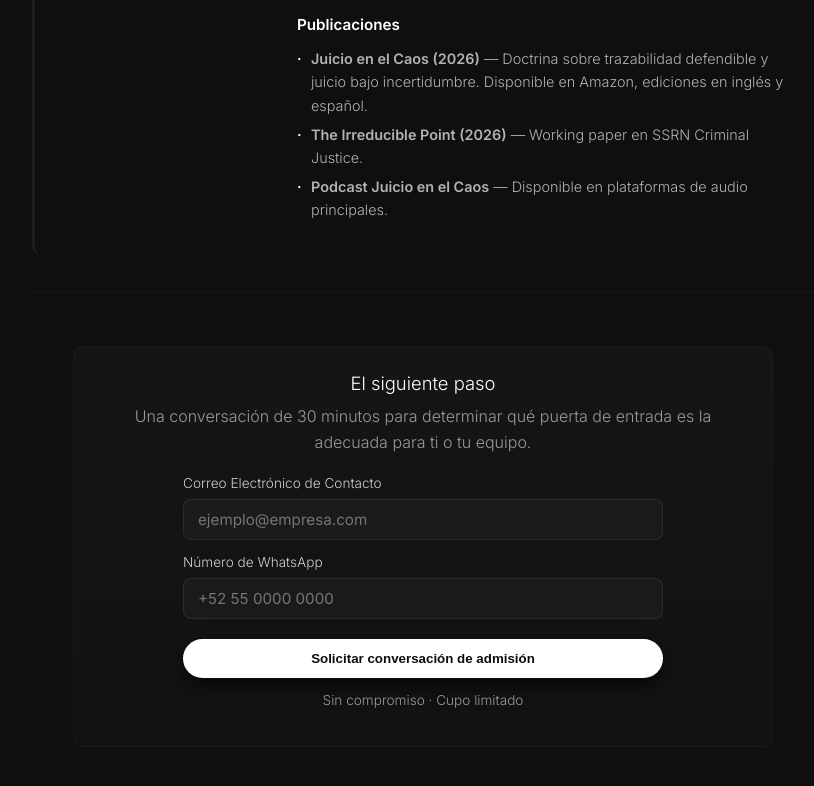
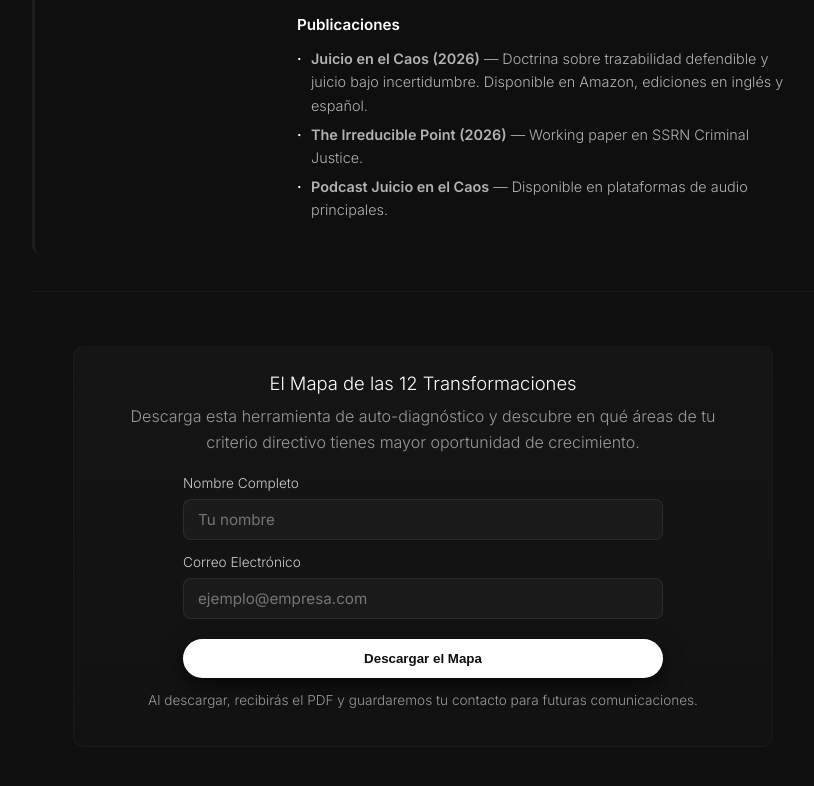
Before and after one commit to agenciammxrisk/juicioenelcaosseminario, a plain HTML site: page index.html in a window 1280 px wide. Shown: the part 5086-5872 px from the top of the page, without its empty margins (217-1031 px from the left). Drawn offline with nearby package versions, Linux system fonts and the light colour scheme.

Commit message:
Update index.html

```diff
--- a/index.html
+++ b/index.html
@@ -362,25 +362,25 @@
 
         <hr class="sep" />
 
-        <!-- CTA FINAL -->
+        <!-- CTA FINAL: LEAD MAGNET -->
         <div class="cta">
             <div class="panel" style="text-align:center;max-width:700px;width:100%">
-                <p style="font-size:1.15rem;color:#fff;margin-bottom:6px">El siguiente paso</p>
-                <p class="muted" style="max-width:640px;margin:0 auto 14px">Una conversación de 30 minutos para determinar qué puerta de entrada es la adecuada para ti o tu equipo.</p>
+                <p style="font-size:1.15rem;color:#fff;margin-bottom:6px">El Mapa de las 12 Transformaciones</p>
+                <p class="muted" style="max-width:640px;margin:0 auto 14px">Descarga esta herramienta de auto-diagnóstico y descubre en qué áreas de tu criterio directivo tienes mayor oportunidad de crecimiento.</p>
 
                 <form class="contact-form" action="mailto:contacto@juicioenelcaos.com" method="post" enctype="text/plain">
                     <div class="form-group">
-                        <label for="email">Correo Electrónico de Contacto</label>
+                        <label for="nombre">Nombre Completo</label>
+                        <input type="text" id="nombre" name="Nombre" placeholder="Tu nombre" required />
+                    </div>
+                    <div class="form-group">
+                        <label for="email">Correo Electrónico</label>
                         <input type="email" id="email" name="Correo" placeholder="ejemplo@empresa.com" required />
                     </div>
-                    <div class="form-group">
-                        <label for="whatsapp">Número de WhatsApp</label>
-                        <input type="tel" id="whatsapp" name="WhatsApp" placeholder="+52 55 0000 0000" required />
-                    </div>
-                    <button type="submit" class="btn">Solicitar conversación de admisión</button>
+                    <button type="submit" class="btn">Descargar el Mapa</button>
                 </form>
 
-                <p class="note" style="margin-top:12px;">Sin compromiso · Cupo limitado</p>
+                <p class="note" style="margin-top:12px;">Al descargar, recibirás el PDF y guardaremos tu contacto para futuras comunicaciones.</p>
             </div>
         </div>
 
@@ -425,5 +425,16 @@
             <path d="M.057 24l1.687-6.163c-1.041-1.804-1.588-3.849-1.587-5.946.003-6.556 5.338-11.891 11.893-11.891 3.181.001 6.167 1.24 8.413 3.488 2.245 2.248 3.481 5.236 3.48 8.414-.003 6.557-5.338 11.892-11.893 11.892-1.99-.001-3.951-.5-5.688-1.448l-6.705 1.754zm6.597-3.807c1.676.995 3.276 1.591 5.392 1.592 5.448 0 9.886-4.434 9.889-9.885.002-5.462-4.415-9.89-9.881-9.892-5.452 0-9.887 4.434-9.889 9.884-.001 2.225.651 3.891 1.746 5.634l-.999 3.648 3.742-.981zm11.387-5.464c-.074-.124-.272-.198-.57-.347-.297-.149-1.758-.868-2.031-.967-.272-.099-.47-.149-.669.149-.198.297-.768.967-.941 1.165-.173.198-.347.223-.644.074-.297-.149-1.255-.462-2.39-1.475-.883-.788-1.48-1.761-1.653-2.059-.173-.297-.018-.458.13-.606.134-.133.297-.347.446-.521.151-.172.2-.296.3-.495.099-.198.05-.372-.025-.521-.075-.148-.669-1.611-.916-2.206-.242-.579-.487-.501-.669-.51l-.57-.01c-.198 0-.52.074-.792.372s-1.04 1.016-1.04 2.479 1.065 2.876 1.213 3.074c.149.198 2.095 3.2 5.076 4.487.709.306 1.263.489 1.694.626.712.226 1.36.194 1.872.118.571-.085 1.758-.719 2.006-1.413.248-.695.248-1.29.173-1.414z"/>
         </svg>
     </a>
+
+    <!-- Script para redirigir al PDF después del envío -->
+    <script>
+        document.querySelector('.contact-form').addEventListener('submit', function(e) {
+            // Le da tiempo al correo para enviarse (2 segundos)
+            setTimeout(function() {
+                window.location.href = '/img/mapa-transformaciones-actualizado.pdf';
+            }, 2000);
+        });
+    </script>
+
 </body>
 </html>
```
